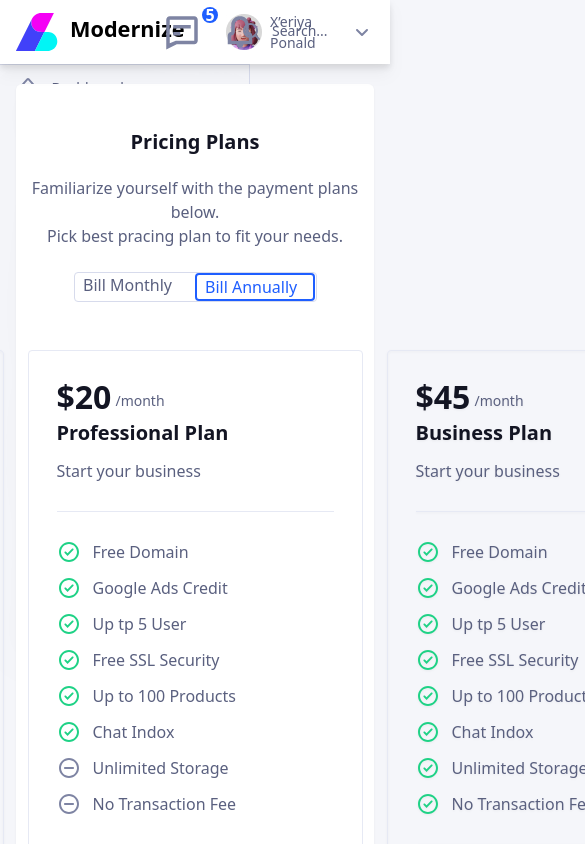
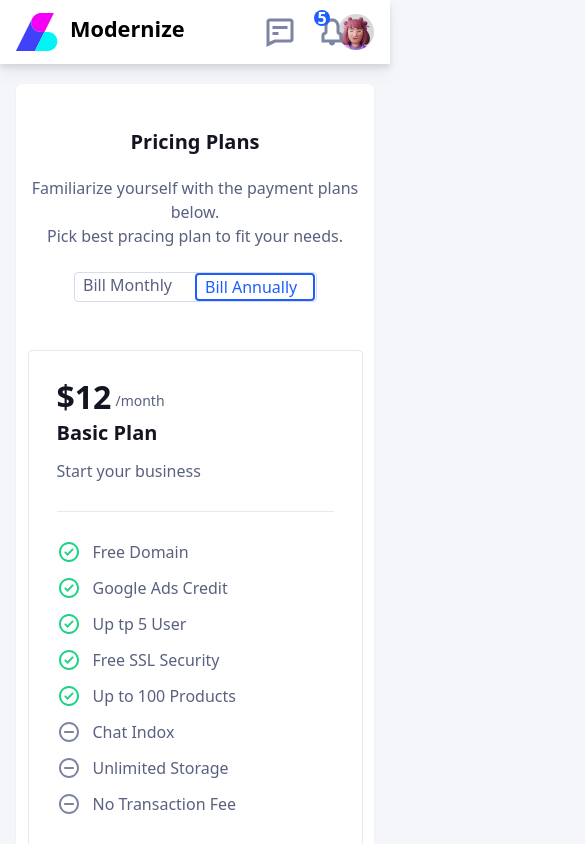
Before and after one commit to realAdif/greenbase-front-end, a React (Vite) app: page / in a window 390 px wide. Shown: the top 844 px of the page, 585 px wide, since content can reach past the window. Built offline with nearby package versions, Linux system fonts and the light colour scheme.

Commit message:
responsive desgin

```diff
--- a/src/App.jsx
+++ b/src/App.jsx
@@ -9,8 +9,8 @@ function App() {
       <header className="fixed top-0  w-screen z-50">
         <Navbar />
       </header>
-      <section className="flex">
-        <aside className="flex-none min-w-[250px] fixed left-0 mt-16">
+      <section>
+        <aside className=" min-w-[250px] lg:block fixed left-0 mt-16 hidden ">
           <Sidebar />
         </aside>
         <div className="flex-1 p-4 container mx-auto">
--- a/src/components/Navbar.jsx
+++ b/src/components/Navbar.jsx
@@ -9,9 +9,14 @@ function Navbar() {
         <h4 className=" font-extrabold text-[21.7px] leading-8">Modernize</h4>
       </div>
       {/* searchbar */}
-      <div className="flex gap-x-2 absolute left-60">
+      <div className="md:flex gap-x-2 absolute left-60 hidden ">
         <IconComponent imgKey="searchIcon" alt="search icon" />
-        <span>Search...</span>
+
+        <input
+          type="text"
+          placeholder="Search..."
+          className=" placeholder:text-[14px] "
+        />
       </div>
       {/* links */}
       <div className="flex gap-3">
@@ -29,10 +34,14 @@ function Navbar() {
           />
         </div>
         <div className="flex items-center gap-x-2">
-          <img src={AvaterIcon} alt="" className="" />
-          <span>X’eriya Ponald</span>
+          <img src={AvaterIcon} alt="" />
+          <span className="hidden md:block">X’eriya Ponald</span>
         </div>
-        <IconComponent imgKey="arrowdownIcon" alt="arrow down icon" />
+        <IconComponent
+          imgKey="arrowdownIcon"
+          alt="arrow down icon"
+          className="hidden"
+        />
       </div>
     </nav>
   );
--- a/src/components/PricingPlansCards.jsx
+++ b/src/components/PricingPlansCards.jsx
@@ -10,7 +10,7 @@ PricingPlansCards.propTypes = {
 
 function PricingPlansCards({ planName, price, services, buttonStyle }) {
   return (
-    <div className="p-7 min-w-[335px] border border-[#E6E9F4] rounded">
+    <div className="p-7 w-[335px] border border-[#E6E9F4] rounded">
       {/* title / plan name */}
       <div className="border-b border-[#E6E9F4] pb-7">
         <div className="flex items-end gap-x-1">
--- a/src/pages/PricingPlan.jsx
+++ b/src/pages/PricingPlan.jsx
@@ -27,7 +27,7 @@ function PricingPlan() {
         </div>
       </div>
       {/* cards */}
-      <div className="flex justify-center gap-x-6 mt-12">
+      <div className="flex justify-center items-center lg:flex-row flex-col gap-x-6 mt-12">
         <PricingPlansCards
           planName="Basic"
           price="12"
```
